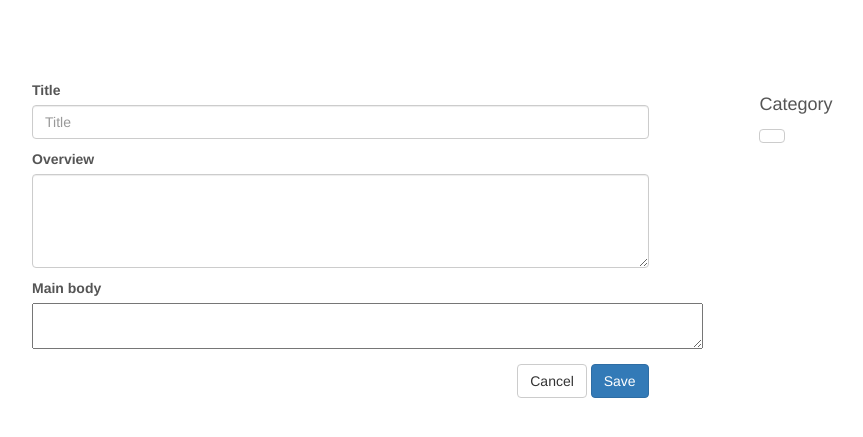
After one commit to wcy940418/flask-bootstrap-vue-blog, a Flask app: page /edit_post in a window 1280 px wide. The commit adds this page. Shown: the top 437 px of the page, without its empty margins (138-1001 px from the left). Run offline with Flask 2, Linux system fonts and the light colour scheme; parts of the project's set-up code (start-up, migrations or seed data) failed here and were passed over; some libraries are stand-ins or nearby versions.

Commit message:
Added post editor frontend and postend

```diff
--- a/blog.py
+++ b/blog.py
@@ -45,6 +45,10 @@ def index():
 @app.route('/p/<postid>', methods=['GET'])
 def view_post(postid):
     pass
+
+@app.route('/edit_post', methods=['GET'])
+def edit_post():
+    return render_template('edit_post.html')
 
 @app.route('/user/<username>', methods=['GET'])
 def user_panel(username):
--- /dev/null
+++ b/static/styles/editor.css
@@ -0,0 +1,23 @@
+body {
+    color: #555;
+    padding-top: 70px;
+}
+
+@media (min-width: 1200px) {
+    .container {
+        width: 970px;
+    }
+}
+
+label {
+    margin-top: 10px;
+}
+
+.control-btn {
+    padding-top: 10px;
+}
+
+.sidebar-module {
+    padding: 15px;
+    margin: 0 -15px 15px;
+}
--- /dev/null
+++ b/templates/edit_post.html
@@ -0,0 +1,39 @@
+{% extends "bootstrap/base.html" %}
+{% block head %}
+    {{ super() }}
+    <script src="https://cdn.ckeditor.com/4.7.3/standard/ckeditor.js"></script>
+    <link href={{ url_for('static',filename='styles/editor.css') }} rel="stylesheet">
+    <script src="https://unpkg.com/vue"></script>
+{% endblock %}
+{% block content %}
+    <div class="container">
+        <div class="row">
+            <div class="col-sm-8">
+                <label for="post-title">Title</label>
+                <input type="text" class="form-control" id="post-title" placeholder="Title">
+                <label for="post-overview">Overview</label>
+                <textarea id="post-overview" class="form-control" rows="4"></textarea>
+                <label for="maineditor">Main body</label>
+                <textarea id="maineditor" row="10" cols="80"></textarea>
+                <div class="pull-right control-btn">
+                    <button class="btn btn-default">Cancel</button>
+                    <button class="btn btn-primary">Save</button>
+                </div>
+            </div>
+            <div class="col-sm-3 col-sm-offset-1">
+                <div id="cat-tag-manager" class="sidebar-module">
+                    <h4>Category</h4>
+                    <button class="btn btn-default dropdown-toggle" data-toggle="dropdown" data-target="cat-menu"
+                            aria-haspopup="true" aria-expanded="false">
+
+                    </button>
+                </div>
+            </div>
+        </div>
+    </div>
+{% endblock %}
+{% block scripts %}
+    <script>
+        CKEDITOR.replace('maineditor');
+    </script>
+{% endblock %}
--- a/templates/post.html
+++ b/templates/post.html
@@ -1,4 +1,8 @@
 {% extends "index_base.html" %}
+{% block head %}
+    {{ super() }}
+    <link href={{ url_for('static',filename='styles/blog.css') }} rel="stylesheet">
+{% endblock %}
 {% block main_content %}
     <div class="container">
         <div class="row">
```
Also changed, not shown: static/styles/blog.css (+20 -1 lines), templates/index.html (+9 -2 lines).
